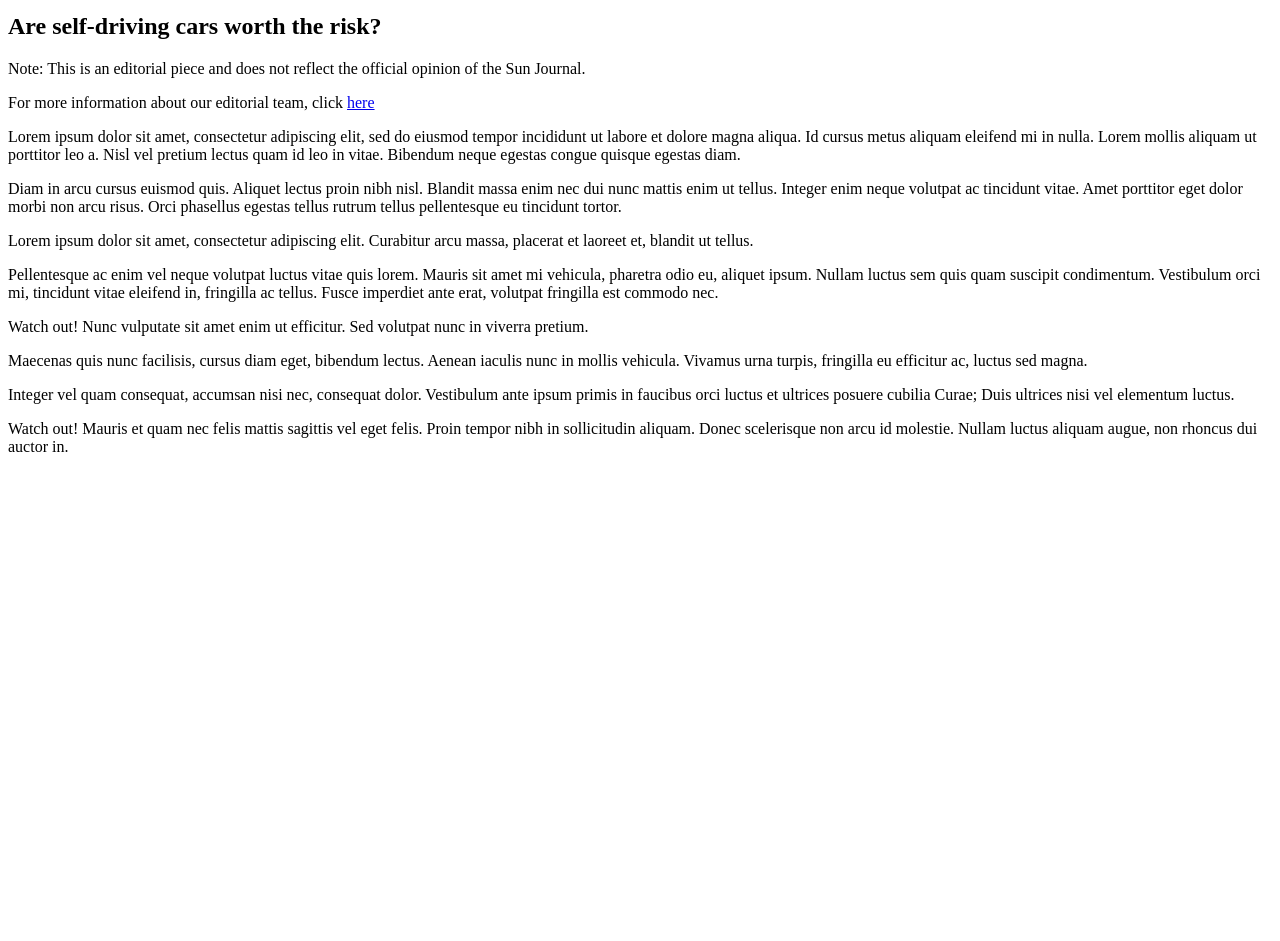
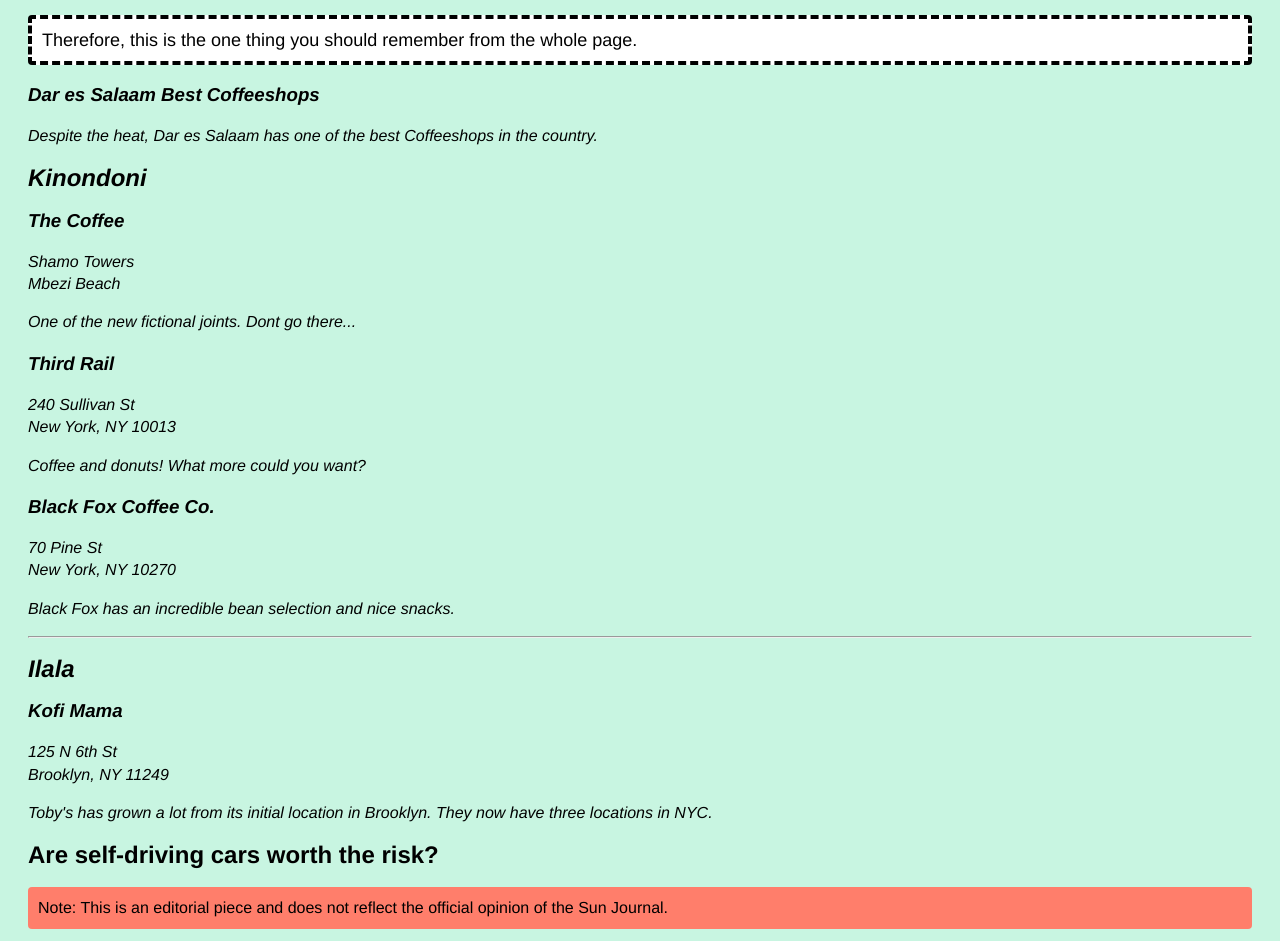
Before and after one commit to iMprjkt/HTML, a plain HTML site: page index.html in a window 1280 px wide. Shown: the part 137-1078 px from the top of the page. Before the commit the page ends 800 px from the top, so only its background shows below. Drawn offline with Linux system fonts and the light colour scheme.

Commit message:
adding line breaks, and other html tags

```diff
--- a/assets/css/main.css
+++ b/assets/css/main.css
@@ -18,3 +18,7 @@ body {
   border: 4px dashed black;
   border-radius: 4px;
 }
+
+.address {
+  font-style: italic;
+}
--- a/index.html
+++ b/index.html
@@ -1,5 +1,5 @@
 <!DOCTYPE html>
-<html lang="en" dir="ltr">
+<html lang="en">
   <head>
     <meta charset="utf-8">
     <meta http-equiv="x-ua-compatible" content="IE=edge">
@@ -7,6 +7,7 @@
     <title>HTML</title>
     <meta name="author" content="iMprojekt">
     <meta name="description" content="This is html test page">
+    <link rel="stylesheet" href="assets/css/main.css">
   </head>
   <body>
     <header>
@@ -20,6 +21,7 @@
       <aside class="">
         <img src="upload.wikimedia.org/wikipedia/commons/7/77/NASA-MHughes-Fulford.JPG" alt="Astronaut Millie Hughes-Fulford displays the modernist Blackburn & Danne NASA logotype." title="Millie Hughes-Fulford">
 
+
       </aside>
       <figure>
         <img src="upload.wikimedia.org/wikipedia/commons/7/77/NASA-MHughes-Fulford.JPG" alt="Astronaut Millie Hughes-Fulford displays the modernist Blackburn & Danne NASA logotype." title="Millie Hughes-Fulford">
@@ -28,7 +30,42 @@
       </figure>
       <p id="key-takeaway">Therefore, this is the one thing you should remember from the whole page.</p>
 
+      <article class="address">
+        <h1>Dar es Salaam Best Coffeeshops</h1>
+        <p>Despite the heat, Dar es Salaam has one of the best Coffeeshops in the country.</p>
+        <h2>Kinondoni</h2>
 
+        <h3>The Coffee</h3>
+        <p class="address">
+          Shamo Towers <br>
+          Mbezi Beach
+        </p>
+        <p>One of the new fictional joints. Dont go there...</p>
+
+        <h3>Third Rail</h3>
+        <p class="address">
+          240 Sullivan St<br>
+          New York, NY 10013
+        </p>
+        <p>Coffee and donuts! What more could you want?</p>
+
+        <h3>Black Fox Coffee Co.</h3>
+        <p class="address">
+          70 Pine St<br>
+          New York, NY 10270
+        </p>
+        <p>Black Fox has an incredible bean selection and nice snacks.</p>
+        <hr>
+        <h2>Ilala</h2>
+
+        <h3>Kofi Mama</h3>
+        <p class="address">
+          125 N 6th St<br>
+          Brooklyn, NY 11249
+        </p>
+        <p>Toby's has grown a lot from its initial location in Brooklyn. They now have three locations in NYC.</p>
+
+      </article>
 
     </section>
     <article class="">
@@ -40,6 +77,7 @@
       </div>
       <p>Lorem ipsum dolor sit amet, consectetur adipiscing elit, sed do eiusmod tempor incididunt ut labore et dolore magna aliqua. Id cursus metus aliquam eleifend mi in nulla. Lorem mollis aliquam ut porttitor leo a. Nisl vel pretium lectus quam id leo in vitae. Bibendum neque egestas congue quisque egestas diam.</p>
       <p>Diam in arcu cursus euismod quis. Aliquet lectus proin nibh nisl. Blandit massa enim nec dui nunc mattis enim ut tellus. Integer enim neque volutpat ac tincidunt vitae. Amet porttitor eget dolor morbi non arcu risus. Orci phasellus egestas tellus rutrum tellus pellentesque eu tincidunt tortor.</p>
+      <hr>
       <p>Lorem ipsum dolor sit amet, consectetur adipiscing elit. Curabitur arcu massa, placerat et laoreet et, blandit ut tellus.</p>
       <p>Pellentesque ac enim vel neque volutpat luctus vitae quis lorem. Mauris sit amet mi vehicula, pharetra odio eu, aliquet ipsum. Nullam luctus sem quis quam suscipit condimentum. Vestibulum orci mi, tincidunt vitae eleifend in, fringilla ac tellus. Fusce imperdiet ante erat, volutpat fringilla est commodo nec. </p>
       <p class="warning">Watch out! Nunc vulputate sit amet enim ut efficitur. Sed volutpat nunc in viverra pretium.</p>
```
